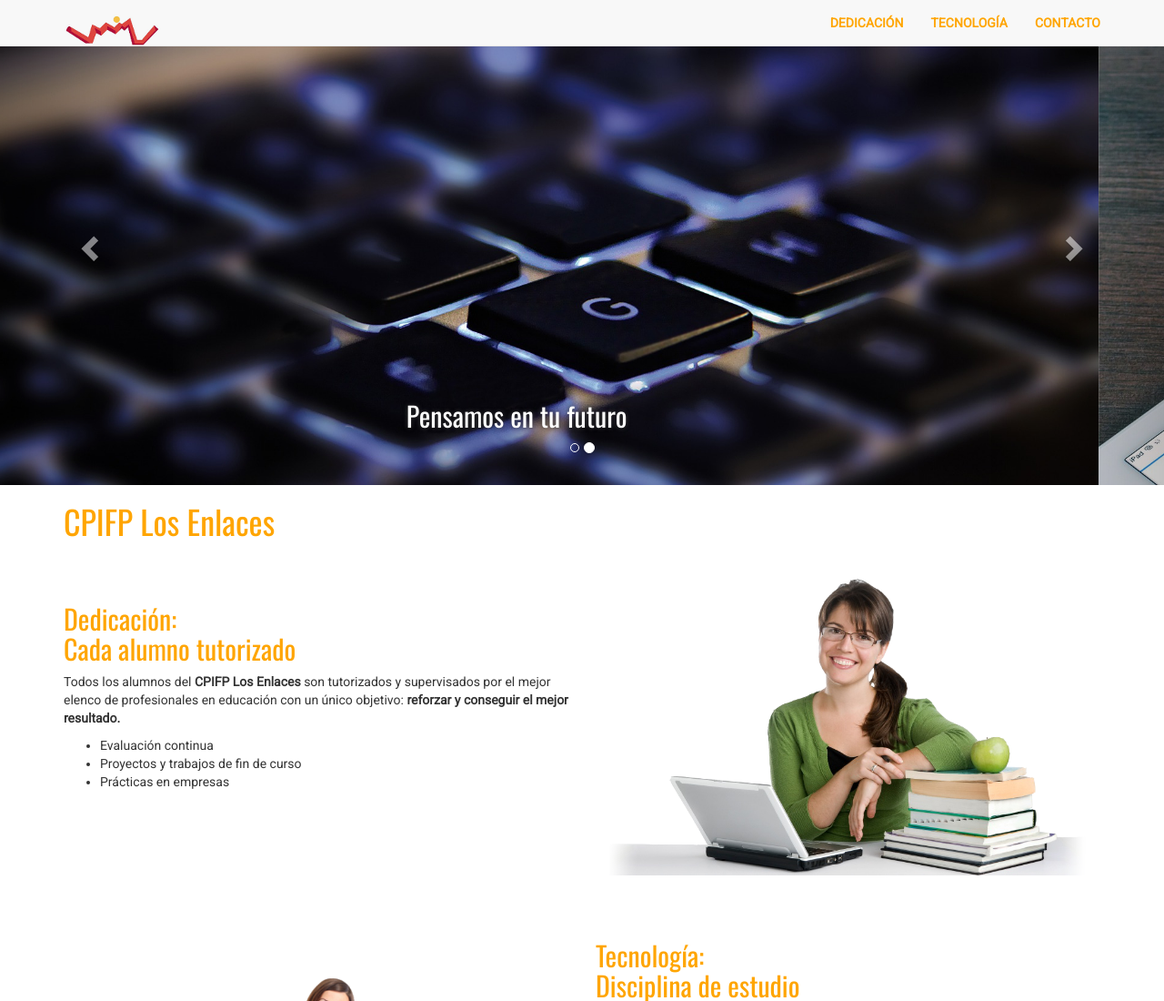
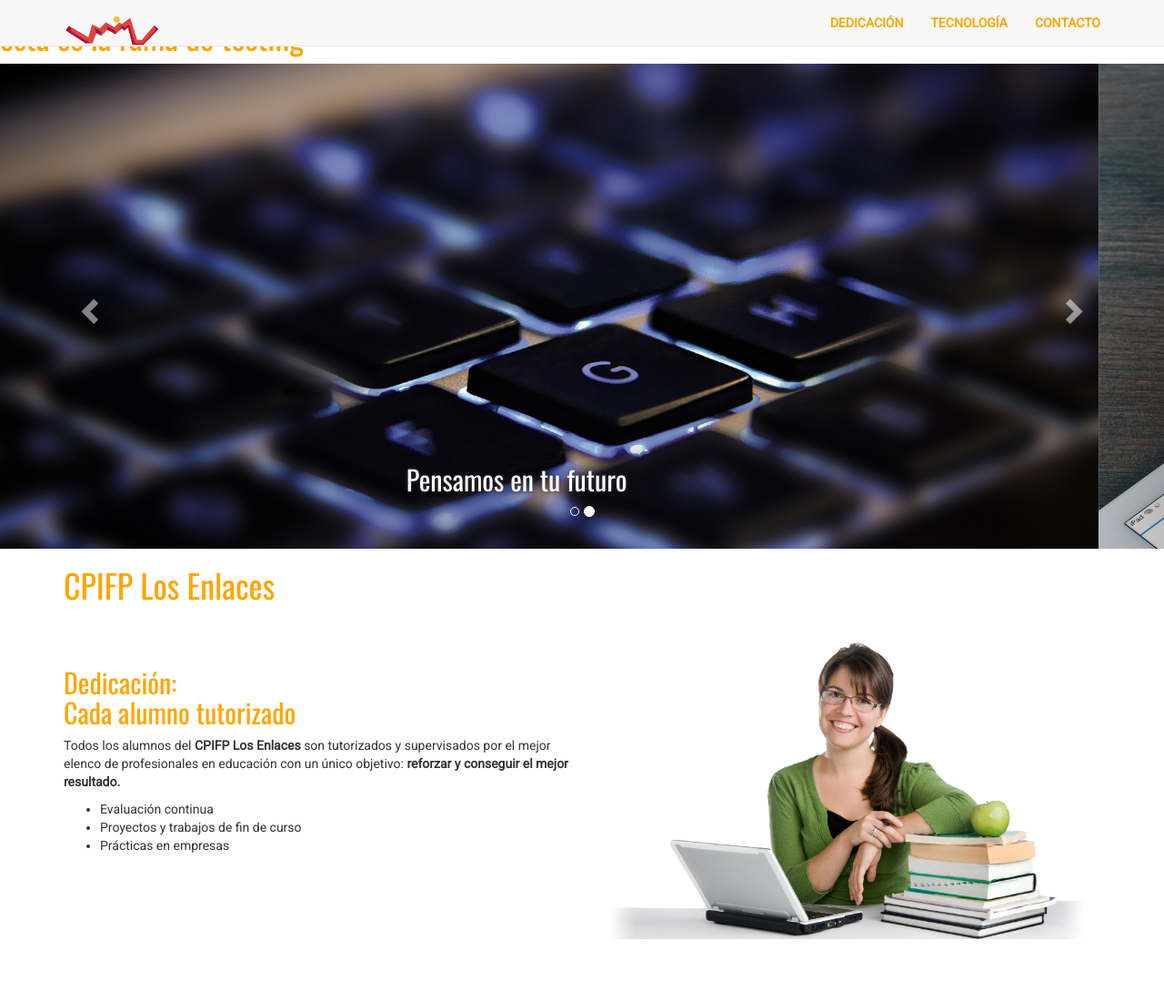
Before and after one commit to Jatetu/prueba-git, a plain HTML site: page index.html in a window 1280 px wide. Shown: the top 1100 px of the page at 91% size. Drawn offline with nearby package versions, Linux system fonts and the light colour scheme.

Commit message:
Added text in home

```diff
--- a/index.html
+++ b/index.html
@@ -48,6 +48,7 @@
     </head>
     <body>
       <header>
+<h1>esta es la rama de testing</h1>
         <!-- Navigation -->
         <nav class="navbar navbar-default navbar-fixed-top topnav">
           <div class="container topnav">
```
